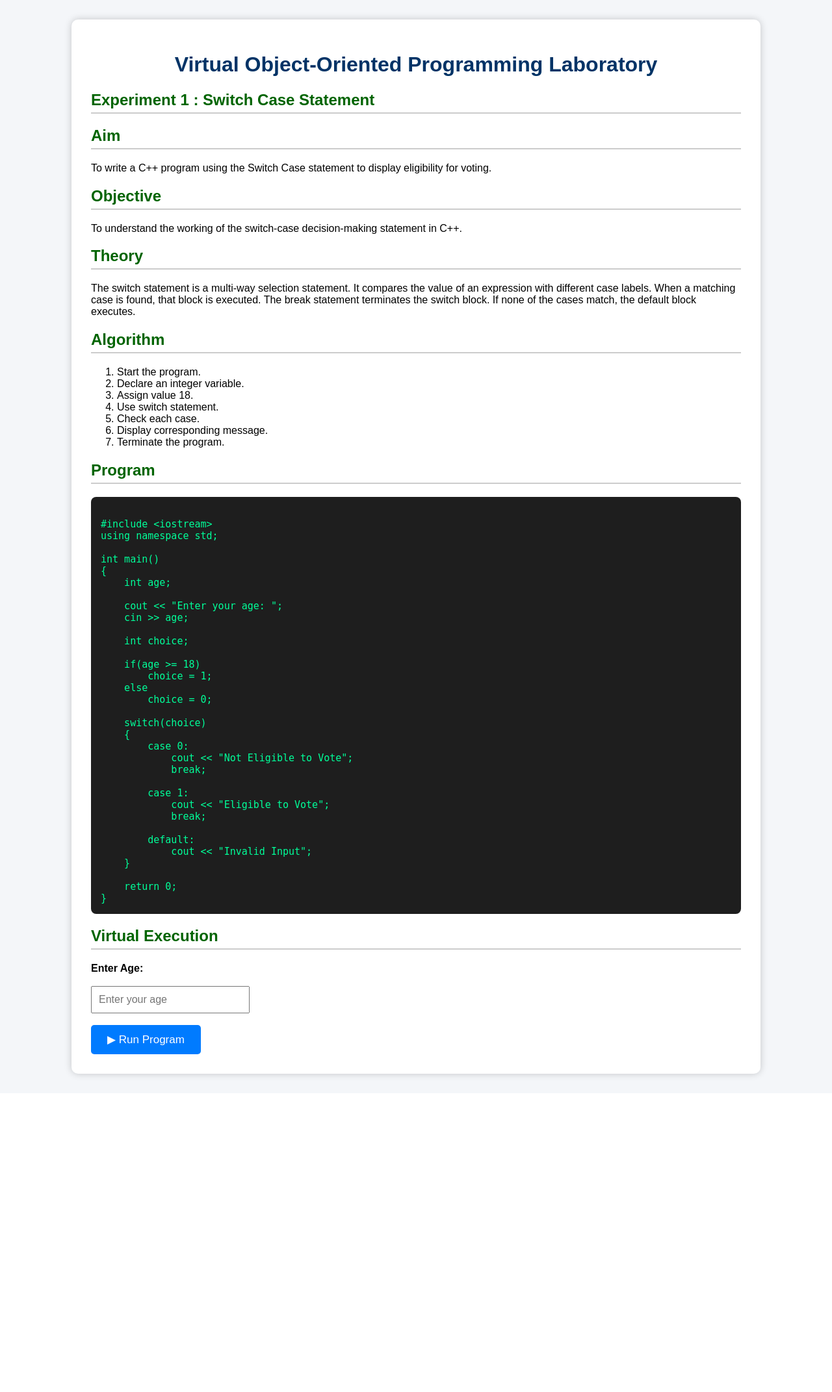
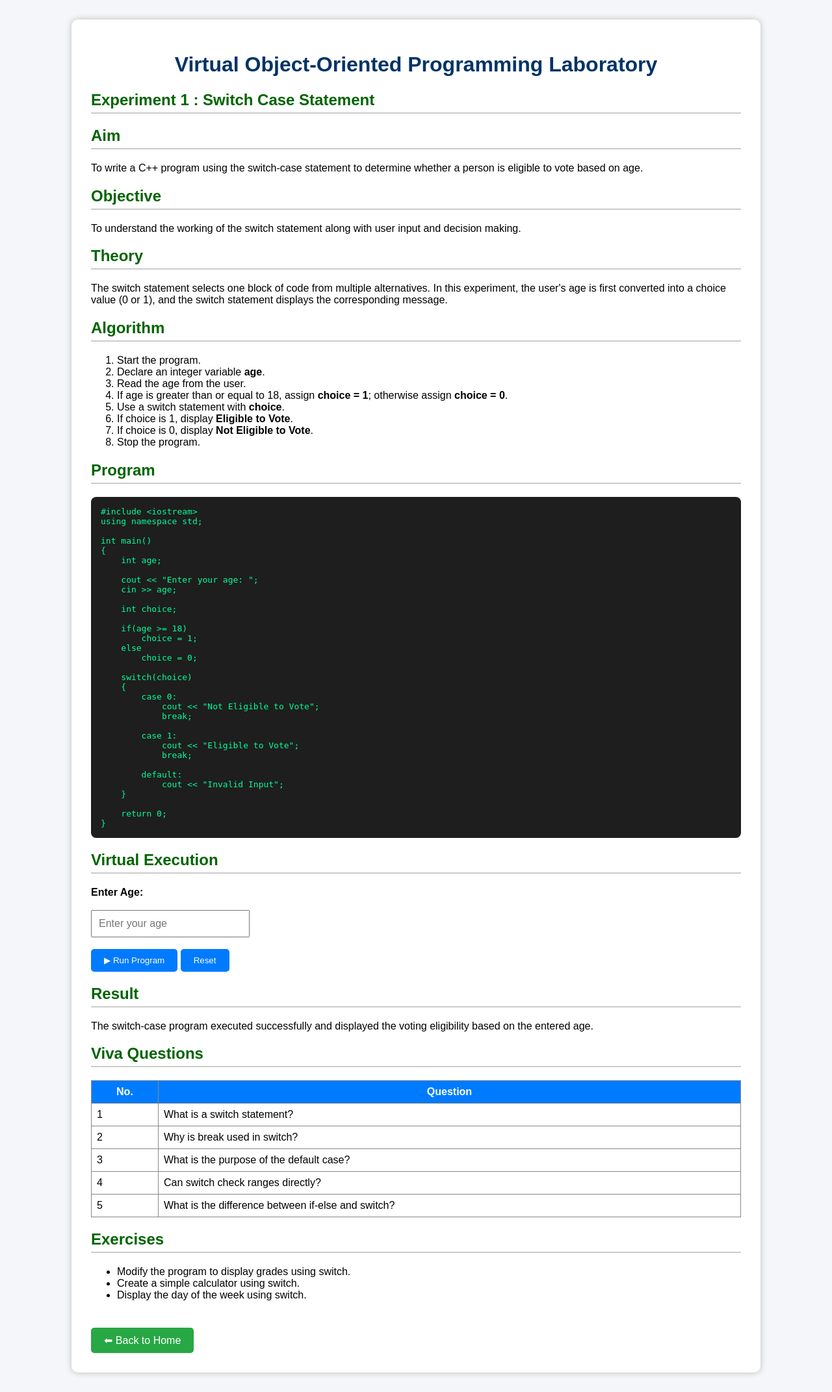
Before and after one commit to krithiga80/OODPVLAB, a Flask app: page /experiment/1 in a window 1280 px wide. Shown: the whole page at 65% size. Before the commit the page ends 1663 px from the top, so only its background shows below. Run offline with Flask 3, Linux system fonts and the light colour scheme.

Commit message:
Updated Experiment 1

```diff
--- a/templates/exp1.html
+++ b/templates/exp1.html
@@ -1,178 +1,54 @@
 <!DOCTYPE html>
 <html lang="en">
-
 <head>
 <meta charset="UTF-8">
 <meta name="viewport" content="width=device-width, initial-scale=1.0">
-
 <title>Experiment 1 - Switch Case</title>
-
 <style>
-
-body{
-    font-family:Arial,Helvetica,sans-serif;
-    background:#f4f6f9;
-    margin:0;
-}
-
-.container{
-    width:90%;
-    max-width:1000px;
-    margin:30px auto;
-    background:white;
-    padding:30px;
-    border-radius:10px;
-    box-shadow:0 0 12px rgba(0,0,0,0.2);
-}
-
-h1{
-    text-align:center;
-    color:#003366;
-}
-
-h2{
-    color:#006400;
-    border-bottom:2px solid #ccc;
-    padding-bottom:5px;
-}
-
-pre{
-    background:#1e1e1e;
-    color:#00ff99;
-    padding:15px;
-    border-radius:8px;
-    overflow:auto;
-    font-size:15px;
-}
-
-button{
-
-    background:#007BFF;
-    color:white;
-    padding:12px 25px;
-    border:none;
-    border-radius:5px;
-    cursor:pointer;
-    font-size:17px;
-}
-
-button:hover{
-
-    background:#0056b3;
-}
-
-#output{
-
-    display:none;
-    margin-top:20px;
-    background:#eeeeee;
-    border-left:5px solid green;
-    padding:15px;
-    font-size:18px;
-}
-
-.back{
-
-    display:inline-block;
-    margin-top:30px;
-    text-decoration:none;
-    background:#28a745;
-    color:white;
-    padding:12px 20px;
-    border-radius:5px;
-}
-
-.back:hover{
-
-    background:#1f7d34;
-}
-
-table{
-
-    width:100%;
-    border-collapse:collapse;
-}
-
-table,th,td{
-
-    border:1px solid gray;
-}
-
-th{
-
-    background:#007BFF;
-    color:white;
-}
-
-th,td{
-
-    padding:10px;
-}
-
+body{font-family:Arial,sans-serif;background:#f4f6f9;margin:0}
+.container{max-width:1000px;margin:30px auto;background:#fff;padding:30px;border-radius:10px;box-shadow:0 0 10px #bbb}
+h1{text-align:center;color:#003366}
+h2{color:#006400;border-bottom:2px solid #ccc;padding-bottom:5px}
+pre{background:#1e1e1e;color:#00ff99;padding:15px;border-radius:8px;overflow:auto}
+button{background:#007BFF;color:#fff;border:none;padding:10px 20px;border-radius:5px;cursor:pointer}
+button:hover{background:#0056b3}
+input{padding:10px;font-size:16px;width:220px}
+#output{display:none;background:#eee;border-left:5px solid green;padding:15px;margin-top:15px}
+.back{display:inline-block;margin-top:25px;background:#28a745;color:#fff;text-decoration:none;padding:10px 20px;border-radius:5px}
+table{width:100%;border-collapse:collapse}
+table,th,td{border:1px solid #888}
+th,td{padding:8px}
+th{background:#007BFF;color:#fff}
 </style>
-
 </head>
-
 <body>
-
 <div class="container">
-
 <h1>Virtual Object-Oriented Programming Laboratory</h1>
-
 <h2>Experiment 1 : Switch Case Statement</h2>
 
 <h2>Aim</h2>
-
-<p>
-
-To write a C++ program using the Switch Case statement to display eligibility for voting.
-
-</p>
+<p>To write a C++ program using the switch-case statement to determine whether a person is eligible to vote based on age.</p>
 
 <h2>Objective</h2>
-
-<p>
-
-To understand the working of the switch-case decision-making statement in C++.
-
-</p>
+<p>To understand the working of the switch statement along with user input and decision making.</p>
 
 <h2>Theory</h2>
-
-<p>
-
-The switch statement is a multi-way selection statement.
-It compares the value of an expression with different case labels.
-When a matching case is found, that block is executed.
-The break statement terminates the switch block.
-If none of the cases match, the default block executes.
-
-</p>
+<p>The switch statement selects one block of code from multiple alternatives. In this experiment, the user's age is first converted into a choice value (0 or 1), and the switch statement displays the corresponding message.</p>
 
 <h2>Algorithm</h2>
-
 <ol>
-
 <li>Start the program.</li>
-
-<li>Declare an integer variable.</li>
-
-<li>Assign value 18.</li>
-
-<li>Use switch statement.</li>
-
-<li>Check each case.</li>
-
-<li>Display corresponding message.</li>
-
-<li>Terminate the program.</li>
-
+<li>Declare an integer variable <b>age</b>.</li>
+<li>Read the age from the user.</li>
+<li>If age is greater than or equal to 18, assign <b>choice = 1</b>; otherwise assign <b>choice = 0</b>.</li>
+<li>Use a switch statement with <b>choice</b>.</li>
+<li>If choice is 1, display <b>Eligible to Vote</b>.</li>
+<li>If choice is 0, display <b>Not Eligible to Vote</b>.</li>
+<li>Stop the program.</li>
 </ol>
 
 <h2>Program</h2>
-
 <pre>
-
 #include &lt;iostream&gt;
 using namespace std;
 
@@ -209,158 +85,53 @@ int main()
 </pre>
 
 <h2>Virtual Execution</h2>
+<label><b>Enter Age:</b></label><br><br>
+<input type="number" id="age" placeholder="Enter your age">
+<br><br>
+<button onclick="runProgram()">▶ Run Program</button>
+<button onclick="resetProgram()">Reset</button>
 
-<label><strong>Enter Age:</strong></label><br><br>
+<div id="output">
+<h3>Program Output</h3>
+<pre id="result"></pre>
+</div>
 
-<input type="number" id="age" placeholder="Enter your age"
-       style="padding:10px; width:220px; font-size:16px;">
+<h2>Result</h2>
+<p>The switch-case program executed successfully and displayed the voting eligibility based on the entered age.</p>
 
-<br><br>
+<h2>Viva Questions</h2>
+<table>
+<tr><th>No.</th><th>Question</th></tr>
+<tr><td>1</td><td>What is a switch statement?</td></tr>
+<tr><td>2</td><td>Why is break used in switch?</td></tr>
+<tr><td>3</td><td>What is the purpose of the default case?</td></tr>
+<tr><td>4</td><td>Can switch check ranges directly?</td></tr>
+<tr><td>5</td><td>What is the difference between if-else and switch?</td></tr>
+</table>
 
-<button onclick="runProgram()">▶ Run Program</button>
+<h2>Exercises</h2>
+<ul>
+<li>Modify the program to display grades using switch.</li>
+<li>Create a simple calculator using switch.</li>
+<li>Display the day of the week using switch.</li>
+</ul>
 
-<div id="output"
-     style="display:none;
-            margin-top:20px;
-            background:#eeeeee;
-            border-left:5px solid green;
-            padding:15px;">
-
-<h3>Program Output</h3>
-
-<pre id="result"></pre>
-
+<a href="/" class="back">⬅ Back to Home</a>
 </div>
 
 <script>
-
-function runProgram()
-{
-    let age = document.getElementById("age").value;
-
-    if(age === "")
-    {
-        alert("Please enter your age.");
-        return;
-    }
-
-    let output = "";
-
-    if(age >= 18)
-        output = "Eligible to Vote";
-    else
-        output = "Not Eligible to Vote";
-
-    document.getElementById("result").innerHTML = output;
-    document.getElementById("output").style.display = "block";
+function runProgram(){
+ let age=document.getElementById("age").value;
+ if(age===""){alert("Please enter your age.");return;}
+ let msg=(parseInt(age)>=18)?"Eligible to Vote":"Not Eligible to Vote";
+ document.getElementById("result").textContent="Enter your age: "+age+"\n"+msg;
+ document.getElementById("output").style.display="block";
 }
-</pre>
-
-<br>
-
-<button onclick="runProgram()">▶ Run Program</button>
-
-<div id="output">
-
-<h3>Program Output</h3>
-
-<pre>
-
-Eligible for vote
-
-</pre>
-
-</div>
-
-<h2>Result</h2>
-
-<p>
-
-Thus the C++ program using the Switch Case statement was executed successfully and the expected output was obtained.
-
-</p>
-
-<h2>Viva Questions</h2>
-
-<table>
-
-<tr>
-
-<th>No.</th>
-
-<th>Question</th>
-
-</tr>
-
-<tr>
-
-<td>1</td>
-
-<td>What is a switch statement?</td>
-
-</tr>
-
-<tr>
-
-<td>2</td>
-
-<td>Why is break used?</td>
-
-</tr>
-
-<tr>
-
-<td>3</td>
-
-<td>What is the purpose of the default case?</td>
-
-</tr>
-
-<tr>
-
-<td>4</td>
-
-<td>Can switch be used with floating-point values?</td>
-
-</tr>
-
-<tr>
-
-<td>5</td>
-
-<td>Difference between if-else and switch?</td>
-
-</tr>
-
-</table>
-
-<h2>Exercises</h2>
-
-<ul>
-
-<li>Create a simple calculator using switch-case.</li>
-
-<li>Display the month name using switch-case.</li>
-
-<li>Display the day of the week using switch-case.</li>
-
-</ul>
-
-<a href="/" class="back">⬅ Back to Home</a>
-
-</div>
-
-<script>
-
-function runProgram()
-{
-
-document.getElementById("output").style.display="block";
-
+function resetProgram(){
+ document.getElementById("age").value="";
+ document.getElementById("result").textContent="";
+ document.getElementById("output").style.display="none";
 }
-
 </script>
-
 </body>
-
 </html>
```
